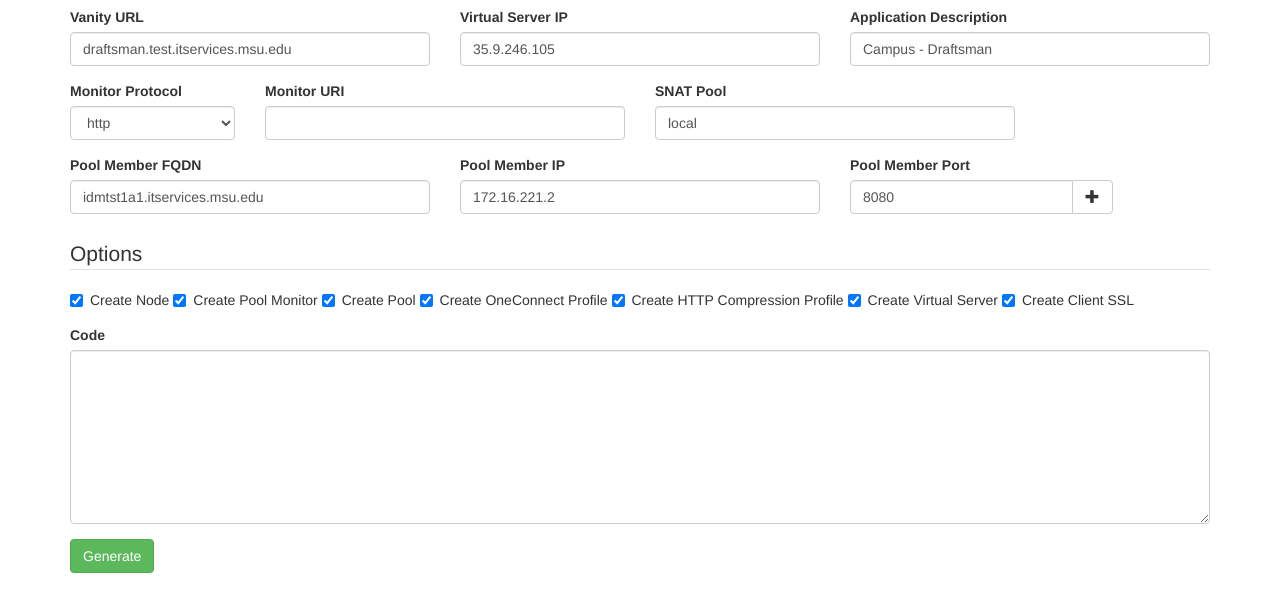
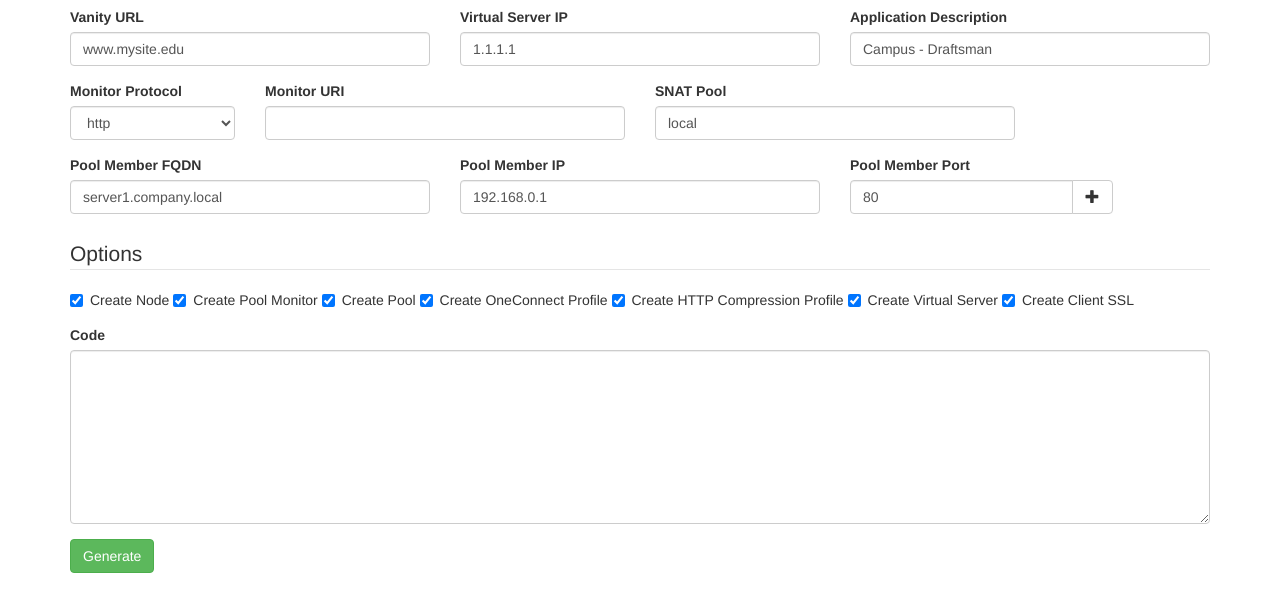
Before and after one commit to Michigan-State-University/draftsman-web, a website: page index.html in a window 1280 px wide. Shown: the part 53-664 px from the top of the page. Drawn offline with Linux system fonts and the light colour scheme.

Commit message:
Set generic values for fields

```diff
--- a/index.html
+++ b/index.html
@@ -43,13 +43,13 @@
           <div class="col-md-4">
             <div class="form-group">
               <label for="vanity_url">Vanity URL</label>
-              <input type="text" class="form-control" id="vanity_url" value="draftsman.test.itservices.msu.edu">
+              <input type="text" class="form-control" id="vanity_url" value="www.mysite.edu">
             </div>
           </div>
           <div class="col-md-4">
             <div class="form-group">
               <label for="vs_ip">Virtual Server IP</label>
-              <input type="text" class="form-control" id="vs_ip" value="35.9.246.105">
+              <input type="text" class="form-control" id="vs_ip" value="1.1.1.1">
             </div>
           </div>
           <div class="col-md-4">
@@ -87,20 +87,20 @@
           <div class="col-md-4">
             <div class="form-group">
               <label for="pool_member_fqdn">Pool Member FQDN</label>
-              <input autocomplete="off" type="text" class="form-control" id="pool_member_fqdn_0" value="idmtst1a1.itservices.msu.edu">
+              <input autocomplete="off" type="text" class="form-control" id="pool_member_fqdn_0" value="server1.company.local">
             </div>
           </div>
           <div class="col-md-4">
             <div class="form-group">
               <label for="pool_member_ip">Pool Member IP</label>
-              <input autocomplete="off" type="text" class="form-control" id="pool_member_ip_0" value="172.16.221.2">
+              <input autocomplete="off" type="text" class="form-control" id="pool_member_ip_0" value="192.168.0.1">
             </div>
           </div>
           <div class="col-md-3">
             <div class="form-group">
               <label for="pool_member_port">Pool Member Port</label>
               <div class="input-group">
-                <input autocomplete="off" type="text" class="form-control" id="pool_member_port_0" value="8080">
+                <input autocomplete="off" type="text" class="form-control" id="pool_member_port_0" value="80">
                 <span class="input-group-btn">
                   <button class="btn btn-default add-more" type="button"><span class="glyphicon glyphicon-plus " aria-hidden="true"></span></button>
                 </span>
```
